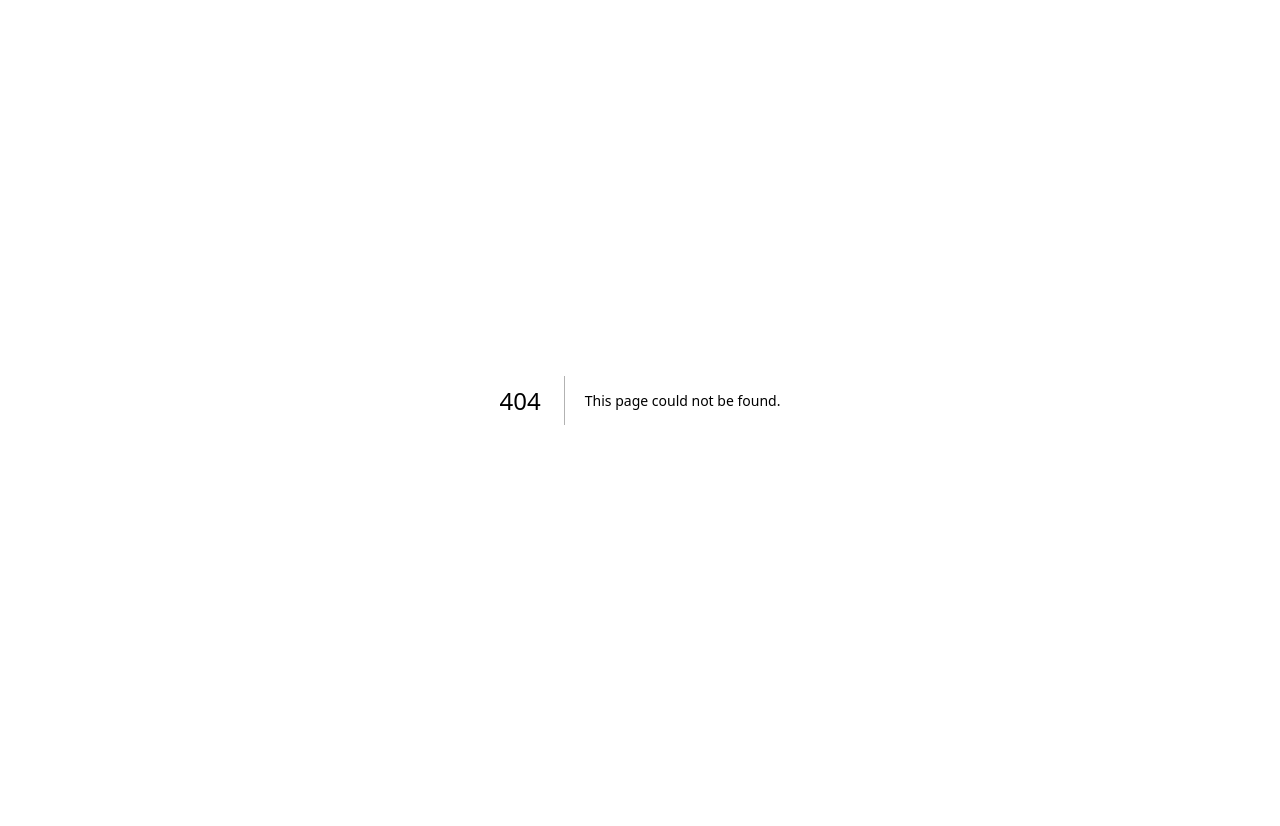
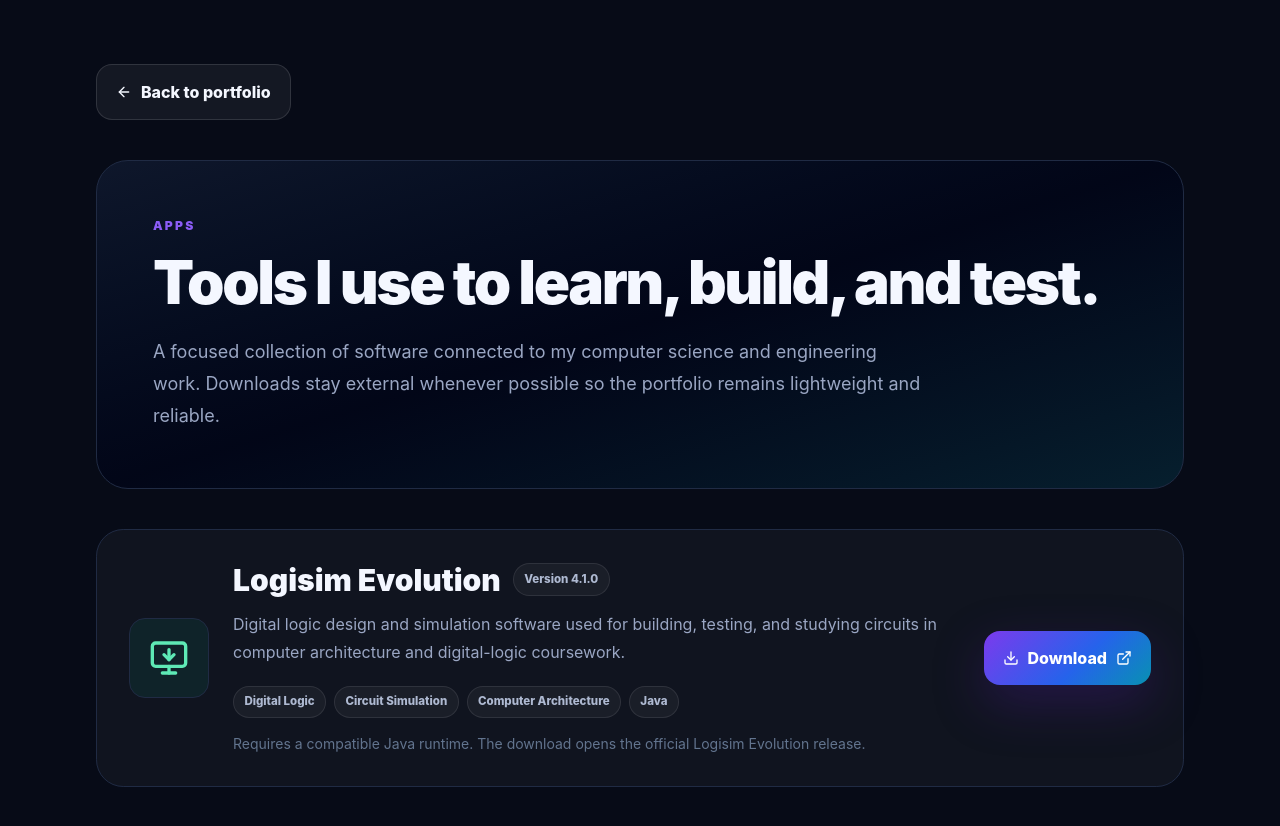
Before and after one commit to arunyadav-214/learning-website, a Next.js app: page /apps in a window 1280 px wide. Before the commit this address had no page. Shown: the top 826 px of the page. Before the commit the page ends 800 px from the top, so only its background shows below. Built offline with nearby package versions, Linux system fonts and the light colour scheme.

Commit message:
Add dedicated Apps page

```diff
--- /dev/null
+++ b/app/apps/page.tsx
@@ -0,0 +1,46 @@
+import { ArrowLeft, Download, ExternalLink, MonitorDown } from "lucide-react";
+
+const logisimDownload =
+  "https://github.com/logisim-evolution/logisim-evolution/releases/download/v4.1.0/logisim-evolution-4.1.0-all.jar";
+
+export default function AppsPage() {
+  return (
+    <main className="min-h-screen bg-background text-foreground">
+      <div className="mx-auto max-w-6xl px-5 py-10 sm:px-8 lg:py-16">
+        <a href="/" className="secondary-button w-fit"><ArrowLeft className="h-4 w-4" /> Back to portfolio</a>
+
+        <section className="mt-10 rounded-[2rem] border border-white/10 bg-gradient-to-br from-slate-900 via-slate-950 to-cyan-950/50 p-7 sm:p-10 lg:p-14">
+          <p className="section-kicker">APPS</p>
+          <h1 className="mt-4 text-4xl font-black tracking-[-0.04em] sm:text-6xl">Tools I use to learn, build, and test.</h1>
+          <p className="mt-6 max-w-3xl text-lg leading-8 text-muted-foreground">
+            A focused collection of software connected to my computer science and engineering work. Downloads stay external whenever possible so the portfolio remains lightweight and reliable.
+          </p>
+        </section>
+
+        <section className="mt-10">
+          <article className="grid gap-6 rounded-[1.7rem] border border-white/10 bg-white/[0.035] p-6 sm:p-8 lg:grid-cols-[auto_1fr_auto] lg:items-center">
+            <span className="grid h-20 w-20 place-items-center rounded-2xl border border-emerald-400/20 bg-emerald-400/[0.08]">
+              <MonitorDown className="h-10 w-10 text-emerald-300" />
+            </span>
+            <div>
+              <div className="flex flex-wrap items-center gap-3">
+                <h2 className="text-3xl font-black">Logisim Evolution</h2>
+                <span className="skill-chip">Version 4.1.0</span>
+              </div>
+              <p className="mt-3 max-w-3xl leading-7 text-muted-foreground">
+                Digital logic design and simulation software used for building, testing, and studying circuits in computer architecture and digital-logic coursework.
+              </p>
+              <div className="mt-5 flex flex-wrap gap-2">
+                {['Digital Logic', 'Circuit Simulation', 'Computer Architecture', 'Java'].map((tag) => <span key={tag} className="skill-chip">{tag}</span>)}
+              </div>
+              <p className="mt-4 text-sm text-slate-500">Requires a compatible Java runtime. The download opens the official Logisim Evolution release.</p>
+            </div>
+            <a href={logisimDownload} target="_blank" rel="noreferrer" className="primary-button w-fit">
+              <Download className="h-4 w-4" /> Download <ExternalLink className="h-4 w-4" />
+            </a>
+          </article>
+        </section>
+      </div>
+    </main>
+  );
+}
```
